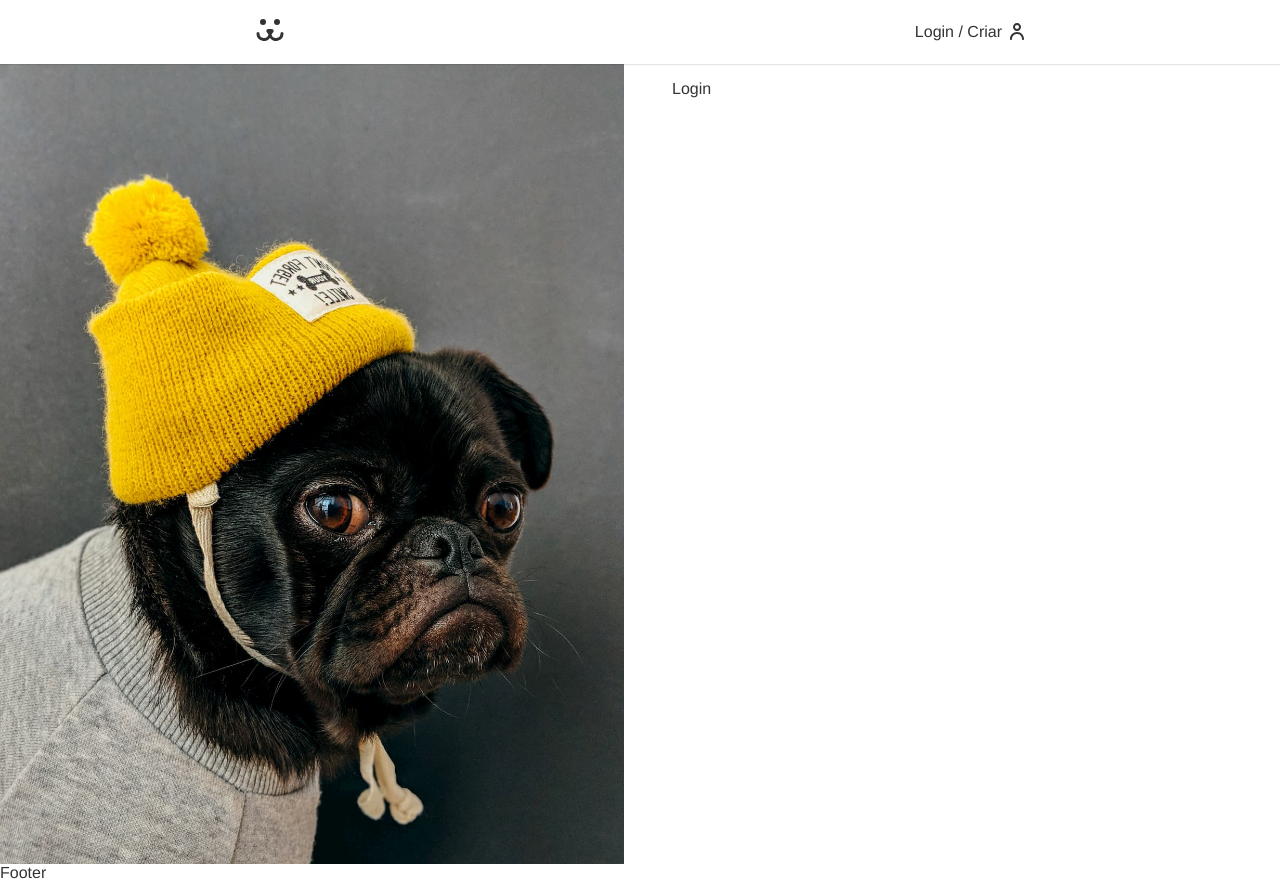
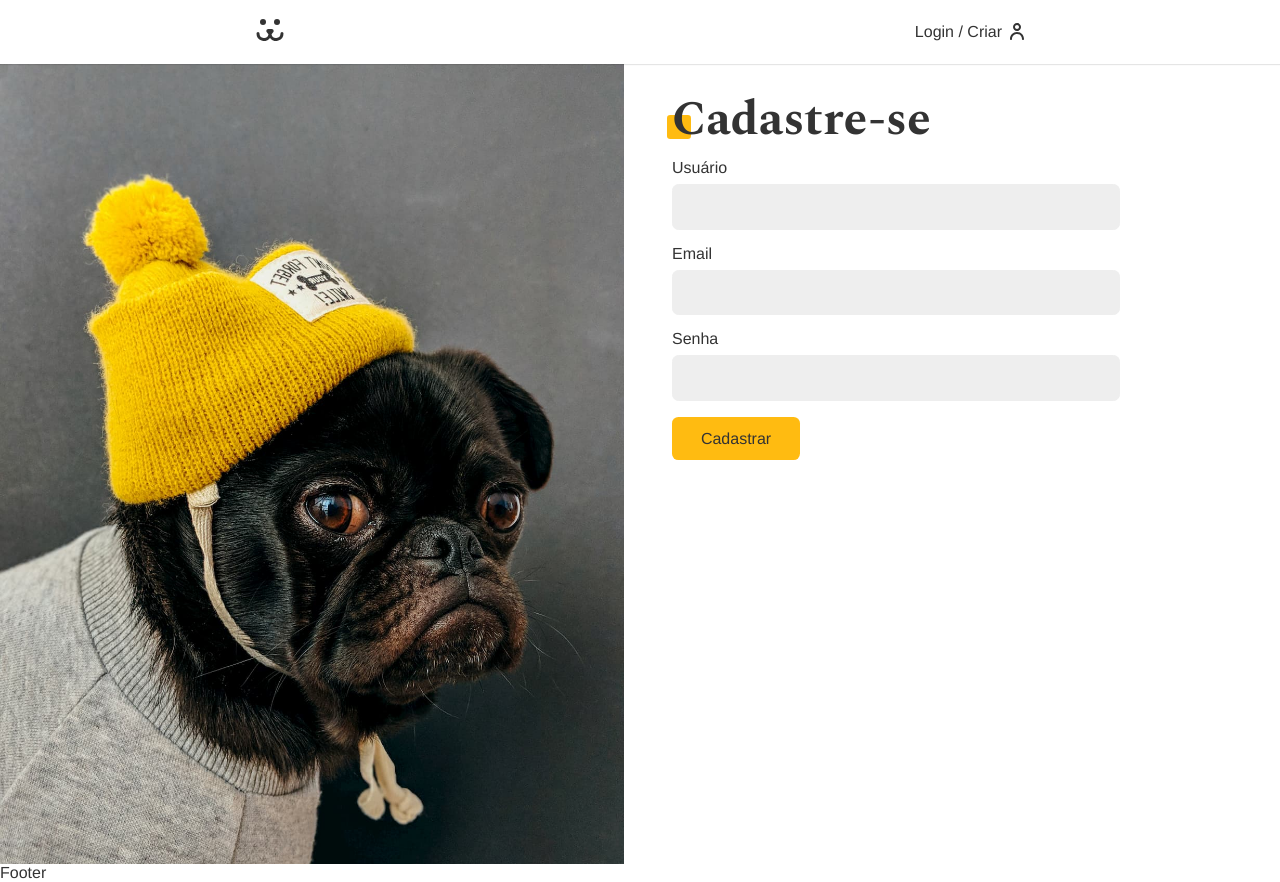
Before and after one commit to Barata-Ribeiro/Dogs, a React (Vite) app: page /login/criar in a window 1280 px wide. Built offline with nearby package versions, Linux system fonts and the light colour scheme.

Commit message:
add regex senha, add pagina criar conta

```diff
--- a/src/Components/Login/LoginCreate.jsx
+++ b/src/Components/Login/LoginCreate.jsx
@@ -1,11 +1,39 @@
 import React from "react";
-import { Link } from "react-router-dom";
+import Input from "../Forms/Input";
+import Button from "../Forms/Button";
+import useForm from "../../Hooks/useForm";
+import { USER_POST } from "../../Api";
+import { UserContext } from "../../UserContext";
 
 const LoginCreate = () => {
+  const username = useForm();
+  const email = useForm("email");
+  const password = useForm("password");
+
+  const { userLogin } = React.useContext(UserContext);
+
+  const handleSubmit = async (event) => {
+    event.preventDefault();
+    const { url, options } = USER_POST({
+      username: username.value,
+      email: email.value,
+      password: password.value,
+    });
+    const response = await fetch(url, options);
+    if (response.ok) userLogin(username.value, password.value);
+    console.log(response);
+  };
+
   return (
-    <div>
-      <Link to="/login">Login</Link>
-    </div>
+    <section className="animeLeft">
+      <h1 className="title">Cadastre-se</h1>
+      <form onSubmit={handleSubmit}>
+        <Input label="Usuário" type="text" name="username" {...username} />
+        <Input label="Email" type="email" name="email" {...email} />
+        <Input label="Senha" type="password" name="password" {...password} />
+        <Button>Cadastrar</Button>
+      </form>
+    </section>
   );
 };
 
--- a/src/Hooks/useForm.jsx
+++ b/src/Hooks/useForm.jsx
@@ -5,6 +5,12 @@ const types = {
     regex:
       /^(([^<>()[\]\\.,;:\s@"]+(\.[^<>()[\]\\.,;:\s@"]+)*)|(".+"))@((\[[0-9]{1,3}\.[0-9]{1,3}\.[0-9]{1,3}\.[0-9]{1,3}\])|(([a-zA-Z\-0-9]+\.)+[a-zA-Z]{2,}))$/,
     message: "Preencha um email válido",
+  },
+  password: {
+    regex:
+      /^(?=.*[a-z])(?=.*[A-Z])(?=.*\d)(?=.*[@$!%*?&])[A-Za-z\d@$!%*?&]{8,}$/,
+    message:
+      "A senha deve ter no mínimo 8 caracteres, uma letra maiúscula, uma letra minúscula, um número e um caractere especial.",
   },
 };
 
--- a/src/api.jsx
+++ b/src/api.jsx
@@ -36,3 +36,16 @@ export const USER_GET = (token) => {
     },
   };
 };
+
+export const USER_POST = (body) => {
+  return {
+    url: `${API_URL}/api/user`,
+    options: {
+      method: "POST",
+      headers: {
+        "Content-Type": "application/json",
+      },
+      body: JSON.stringify(body),
+    },
+  };
+};
```
